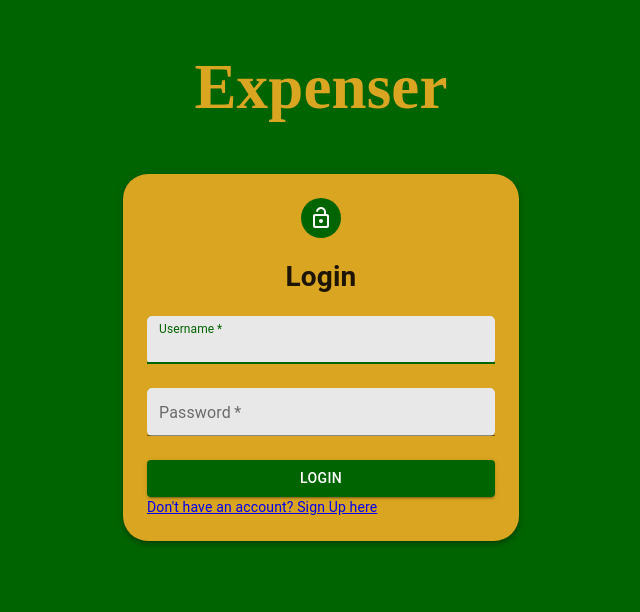
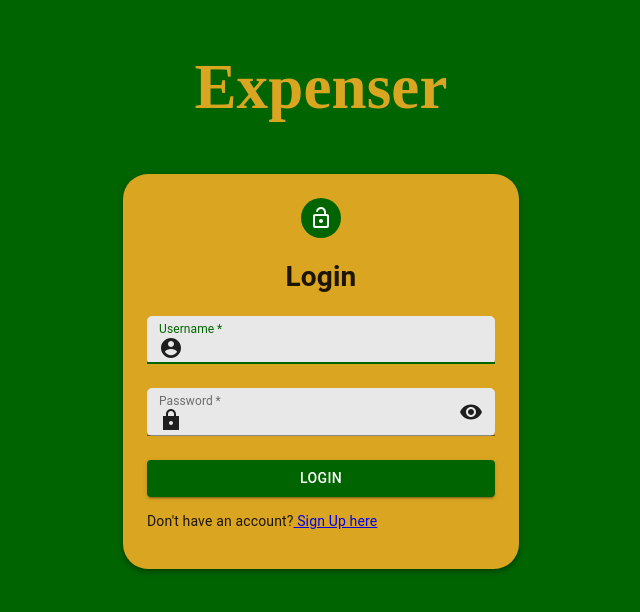
Before and after one commit to jwilson717/Expenser, a React (Create React App) app: page / in a window 1280 px wide. Shown: the top 612 px of the page, without its empty margins (319-959 px from the left). Built offline with nearby package versions, Linux system fonts and the light colour scheme.

Commit message:
refined the Ui elements

```diff
--- a/src/components/loginFormComponent.tsx
+++ b/src/components/loginFormComponent.tsx
@@ -1,8 +1,8 @@
-import { Avatar, Box, Button, Container, Grid, TextField } from '@material-ui/core';
+import { Avatar, Box, Button, Container, Grid, InputAdornment, TextField } from '@material-ui/core';
 import React, { useEffect, useState } from 'react';
 import { useFormStyles } from '../styles/styles';
 import { credentials } from '../types';
-import { LockOpenRounded } from '@material-ui/icons';
+import { AccountCircle, LockOpenRounded, LockSharp, Visibility, VisibilityOff } from '@material-ui/icons';
 import classNames from 'classnames';
 
 interface LoginHandlers {
@@ -13,10 +13,19 @@ interface LoginHandlers {
 
 export const LoginFormComponent: React.FC<{props:LoginHandlers}> = ({props}) => {
    const [state, setState] = useState<credentials>({username: "", password: ""});
+   const [visible, setVisible] = useState<boolean>(false);
    const classes = useFormStyles();
 
    const handleChange = (e: any) =>  {
       setState({...state, [e.target.name]: e.target.value});
+   }
+
+   const toggleVisible = () => {
+      if (visible) {
+         setVisible(false);
+      } else {
+         setVisible(true);
+      }
    }
 
    useEffect(() => {
@@ -46,6 +55,13 @@ export const LoginFormComponent: React.FC<{props:LoginHandlers}> = ({props}) =>
                      variant='filled'
                      autoFocus
                      className={classes.input}
+                     InputProps={{
+                      startAdornment: (
+                        <InputAdornment position='start'>
+                           <AccountCircle />
+                        </InputAdornment>
+                      )
+                     }}
                      required
                      onChange={(e) => {handleChange(e)}} />
                </Grid>
@@ -55,19 +71,31 @@ export const LoginFormComponent: React.FC<{props:LoginHandlers}> = ({props}) =>
                      error={props.errorMsg.indexOf("Password") !== -1}
                      label='Password'
                      name='password'
-                     type='password'
+                     type={visible ? 'text': 'password'}
                      size='small'
                      variant='filled'
                      className={classes.input}
+                     InputProps={{
+                        startAdornment: (
+                          <InputAdornment position='start'>
+                             <LockSharp />
+                          </InputAdornment>
+                        ),
+                        endAdornment: (
+                           <InputAdornment position='end'>
+                             {visible ? <VisibilityOff onClick={toggleVisible} />: <Visibility onClick={toggleVisible} />}
+                          </InputAdornment>
+                        )
+                       }}
                      required
                      onChange={(e) => {handleChange(e)}}/>
                </Grid>
                <Grid item xs={12}>
                   <Button type='submit' color='primary' fullWidth variant='contained' onClick={props.handleLogin}>Login</Button>
-                  <a href='/signup'>Don't have an account? Sign Up here</a>
                </Grid>
             </Grid>
             </form>
+            <p>Don't have an account?<a href='/signup'> Sign Up here</a></p>
          </Box>
       </Container>
    )
--- a/src/components/signUpFormComponent.tsx
+++ b/src/components/signUpFormComponent.tsx
@@ -24,7 +24,8 @@ export const SignUpFormComponent: React.FC<{props: signUpProps}> = ({props}) =>
 
    return (
       <Container maxWidth='sm'>
-         <Box boxShadow={4} className={classes.form} marginTop={4}>
+         <h1 className={classNames(classes.centered, classes.appHeader)}>Expenser</h1>
+         <Box boxShadow={4} className={classes.form}>
             <div className={classes.avatarContainer}>
                <Avatar className={classes.avatar}>
                   <AccountCircle />
@@ -126,43 +127,9 @@ export const SignUpFormComponent: React.FC<{props: signUpProps}> = ({props}) =>
                   </Grid>
                </Grid>
             </form>
+            <hr />
+            <p>Already have an account?<a href='/'> Login here</a></p>
          </Box>
       </Container>
-      // <Container>
-      //    <Row className='justify-content-center m-2'>
-      //       <Form className='m-2 p-3 shadow border border-dark'>
-      //          <h2 className='text-center'>Create Account</h2>
-      //          <p className='error'>{props.errorMsg}</p>
-      //          <hr/>
-      //          <Form.Row>
-      //             <Form.Group controlId='firstName' className='px-2'>
-      //                <Form.Label>First Name</Form.Label>
-      //                <Form.Control type='text' name='firstName' value={state.firstName} onChange={(e) => {handleChange(e)}} placeholder='First Name' required />
-      //             </Form.Group>
-      //             <Form.Group controlId='lastName' className='px-2'>
-      //                <Form.Label>Last Name</Form.Label>
-      //                <Form.Control type='text' name='lastName' value={state.lastName} onChange={(e) => {handleChange(e)}} placeholder='Last Name' required />
-      //             </Form.Group>
-      //          </Form.Row>
-      //          <Form.Group controlId='email' className='px-2'>
-      //             <Form.Label>Email</Form.Label>
-      //             <Form.Control type='text' name='email' value={state.email} onChange={(e) => {handleChange(e)}} placeholder='Email' required />
-      //          </Form.Group>
-      //          <Form.Group controlId='username' className='px-2'>
-      //             <Form.Label>Username</Form.Label>
-      //             <Form.Control type='text' name='username' value={state.username} onChange={(e) => {handleChange(e)}} placeholder='Username' required />
-      //          </Form.Group>
-      //          <Form.Group controlId='password' className='px-2'>
-      //             <Form.Label>Password</Form.Label>
-      //             <Form.Control type='password' name='password' value={state.password} onChange={(e) => {handleChange(e)}} placeholder='Password' required />
-      //             <Form.Label>Confirm Password</Form.Label>
-      //             <Form.Control type='password' name='confirmedPassword' value={state.confirmedPassword} onChange={(e) => {handleChange(e)}} placeholder='Confirm Password' required />
-      //          </Form.Group>
-      //          <Form.Group className='text-center'>
-      //             <Button type='submit' className='btn' onClick={props.handleSignUp}>Sign Up</Button>
-      //          </Form.Group>
-      //       </Form>
-      //    </Row>
-      // </Container>
    )
 }
```
